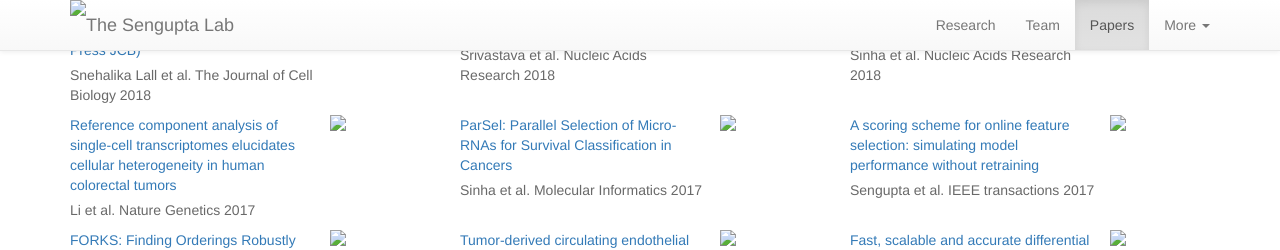
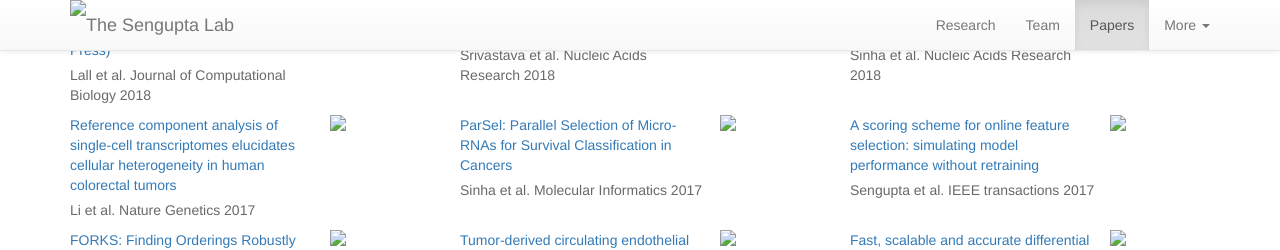
Before and after one commit to debarka/senguptalab.github.io, a Jekyll site: the page built from papers/index.html, in a window 1280 px wide. Shown: the top 250 px of the page. Built offline with Jekyll 4.4.1, drawn with Linux system fonts in a browser that asks for light colours; nearby versions of some CDN libraries; library files that are not in the unit come from our copies.

Commit message:
Update 2018-05-22-Principal_Component_Analysis_for_single_cell_RNA-seq.md

```diff
--- a/papers/_posts/2018-05-22-Principal_Component_Analysis_for_single_cell_RNA-seq.md
+++ b/papers/_posts/2018-05-22-Principal_Component_Analysis_for_single_cell_RNA-seq.md
@@ -1,10 +1,10 @@
 ---
 layout: paper
-title: "Structure aware Principal Component Analysis for single cell RNA-seq data(In Press JCB)"
+title: "Structure aware Principal Component Analysis for single cell RNA-seq data (In Press)"
 year: "2018"
-shortref: "Snehalika Lall et al. The Journal of Cell Biology 2018"
+shortref: "Lall et al. Journal of Computational Biology 2018"
 nickname:
-journal: "The Journal of Cell Biology"
+journal: "Journal of Computational Biology"
 volume:
 issue:
 pages: 37
```
